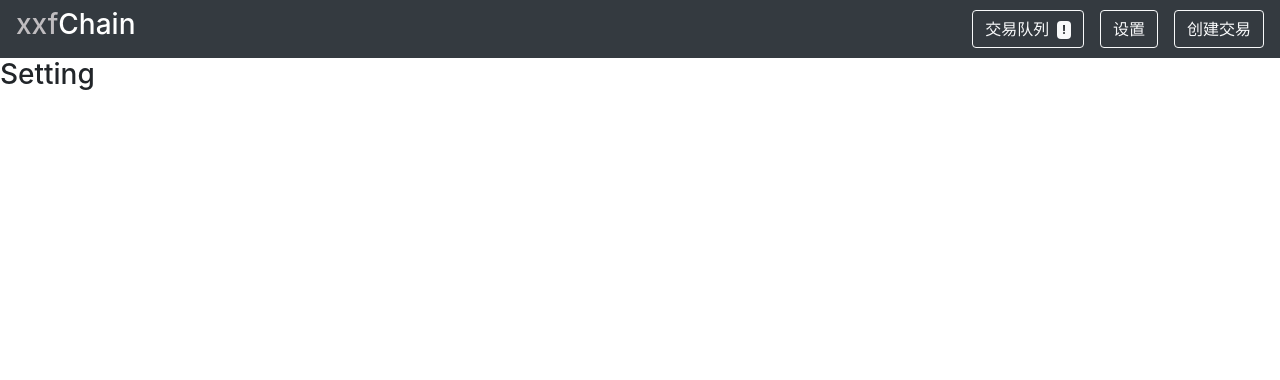
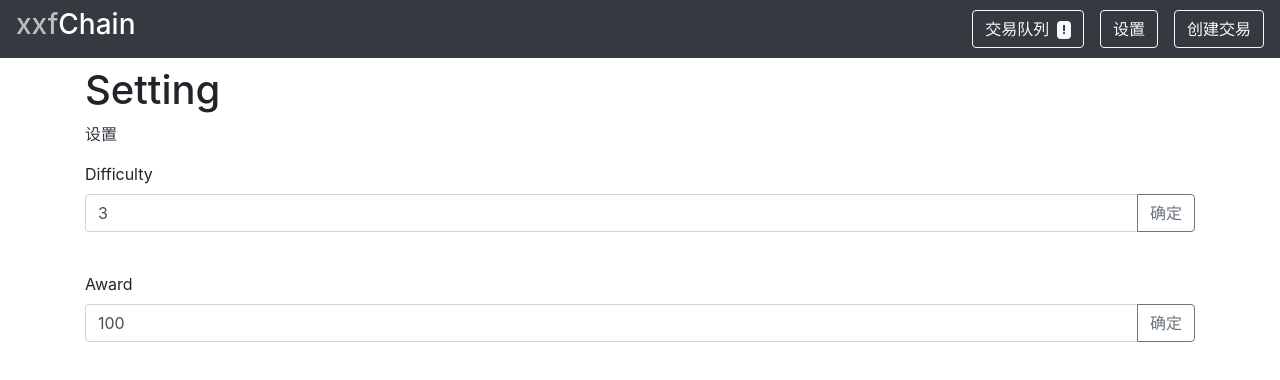
Before and after one commit to sincerity628/blockchain-frontend, a React (Create React App) app: page /setting in a window 1280 px wide. Shown: the top 380 px of the page. Built offline with nearby package versions, Linux system fonts and the light colour scheme.

Commit message:
added setting page.

```diff
--- a/src/pages/create-transacion/CreateTransaction.js
+++ b/src/pages/create-transacion/CreateTransaction.js
@@ -38,7 +38,6 @@ const CreateTransaction = () => {
 
     setBtnLoading(true);
 
-    console.log(trans);
     setTrans({
       ...trans,
       timeStamp: Date.now()
--- a/src/pages/setting/Setting.js
+++ b/src/pages/setting/Setting.js
@@ -1,9 +1,75 @@
-import React from 'react';
+import React, { useState, useEffect } from 'react';
+const { initChain } = require('../../store/store');
 
 const Setting = () => {
+  const [success, setSuccess] = useState(false);
+  const [chain, setChain] = useState(initChain);
+  const [difficulty, setDifficulty] = useState(chain.difficulty);
+  const [award, setAward] = useState(chain.miningAward);
+  const [setting, setSetting] = useState({
+    difficulty: difficulty,
+    award: award
+  });
+
+  useEffect(() => {
+
+    setChain(initChain);
+    setDifficulty(chain.difficulty);
+    setAward(chain.miningAward);
+
+  }, [difficulty, award]);
+
+  const handleChange = (e) => {
+    setSetting({
+      ...setting,
+      [e.target.id]: Number(e.target.value)
+    });
+  }
+
+  const handleSubmit = (e) => {
+    e.preventDefault();
+
+    chain.setChain(setting.difficulty, setting.award);
+
+    setSuccess(true);
+    setTimeout(() => {
+      setSuccess(false);
+    }, 2000);
+  }
+
   return (
     <div className="setting">
-      <h3>Setting</h3>
+      {success? (
+        <div className="alert alert-success">
+          <div className="container">设置成功</div>
+        </div>
+      ) : null}
+      <div className=" container mt-2">
+        <h1>Setting</h1>
+        <p className="text-dark">设置</p>
+
+        <form onSubmit={handleSubmit}>
+          <div className="form-group">
+            <label htmlFor="difficulty">Difficulty</label>
+            <div className="input-group">
+              <input id="difficulty" value={setting.difficulty} onChange={handleChange} className="form-control" type="number" />
+              <div className="input-group-append">
+                <button className="btn btn-outline-secondary">确定</button>
+              </div>
+            </div>
+
+            <br />
+
+            <label htmlFor="award" className="mt-3">Award</label>
+            <div className="input-group">
+              <input id="award" value={setting.award} className="form-control" onChange={handleChange} type="number" />
+              <div className="input-group-append">
+                <button className="btn btn-outline-secondary">确定</button>
+              </div>
+            </div>
+          </div>
+        </form>
+      </div>
     </div>
   );
 }
--- a/src/services/blockChain.js
+++ b/src/services/blockChain.js
@@ -63,7 +63,6 @@ class Blockchain {
     block.hash = block.calculateHash();
 
     block.mine(this.difficulty);
-    console.log('mining success.');
 
     this.chain.push(block);
     this.transactionQueue = [];
@@ -134,6 +133,11 @@ class Blockchain {
     return true;
   }
 
+  setChain(difficulty, miningAward) {
+    this.difficulty = difficulty;
+    this.miningAward = miningAward;
+  }
+
 }
 
 module.exports.Blockchain = Blockchain;
```
